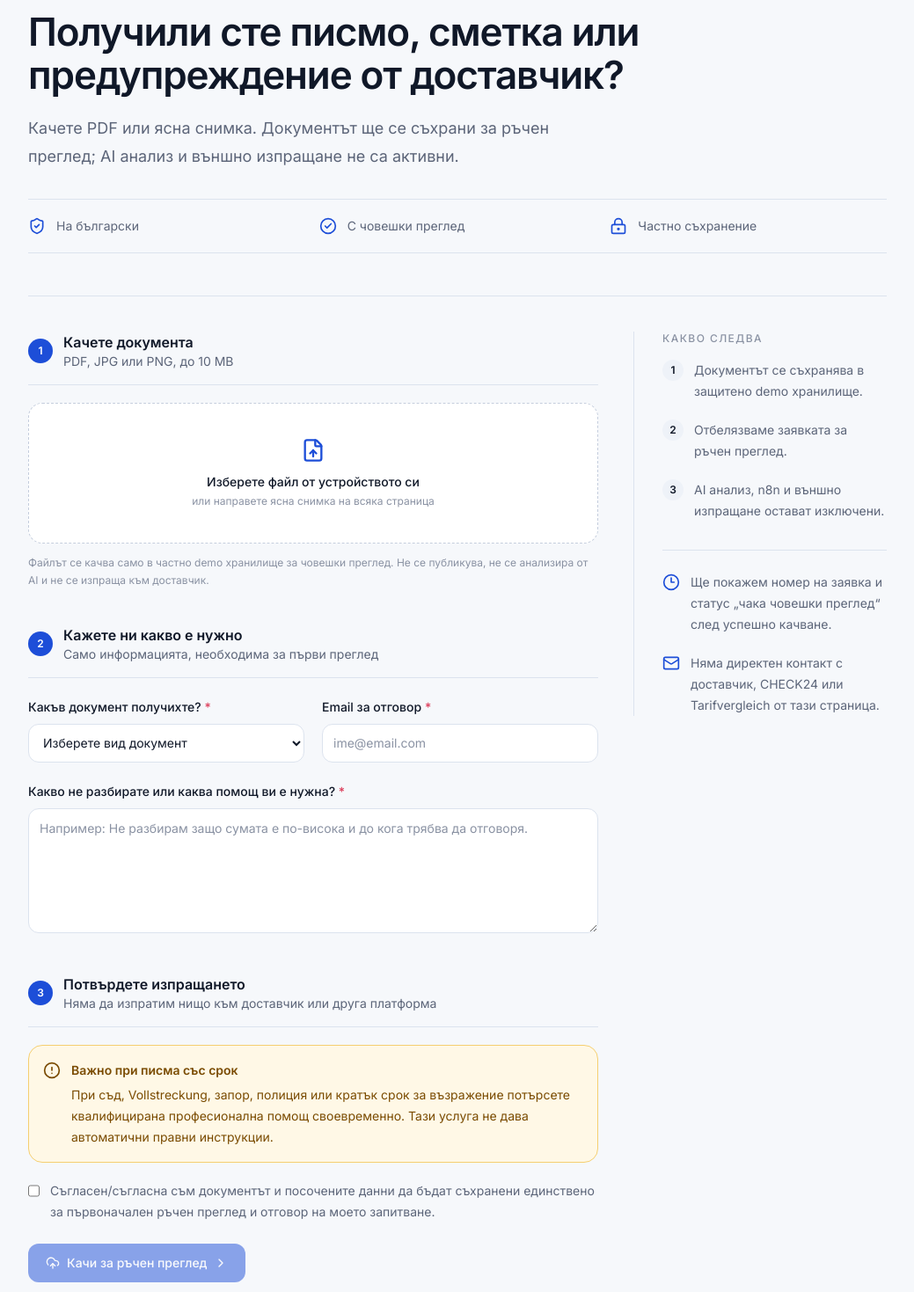
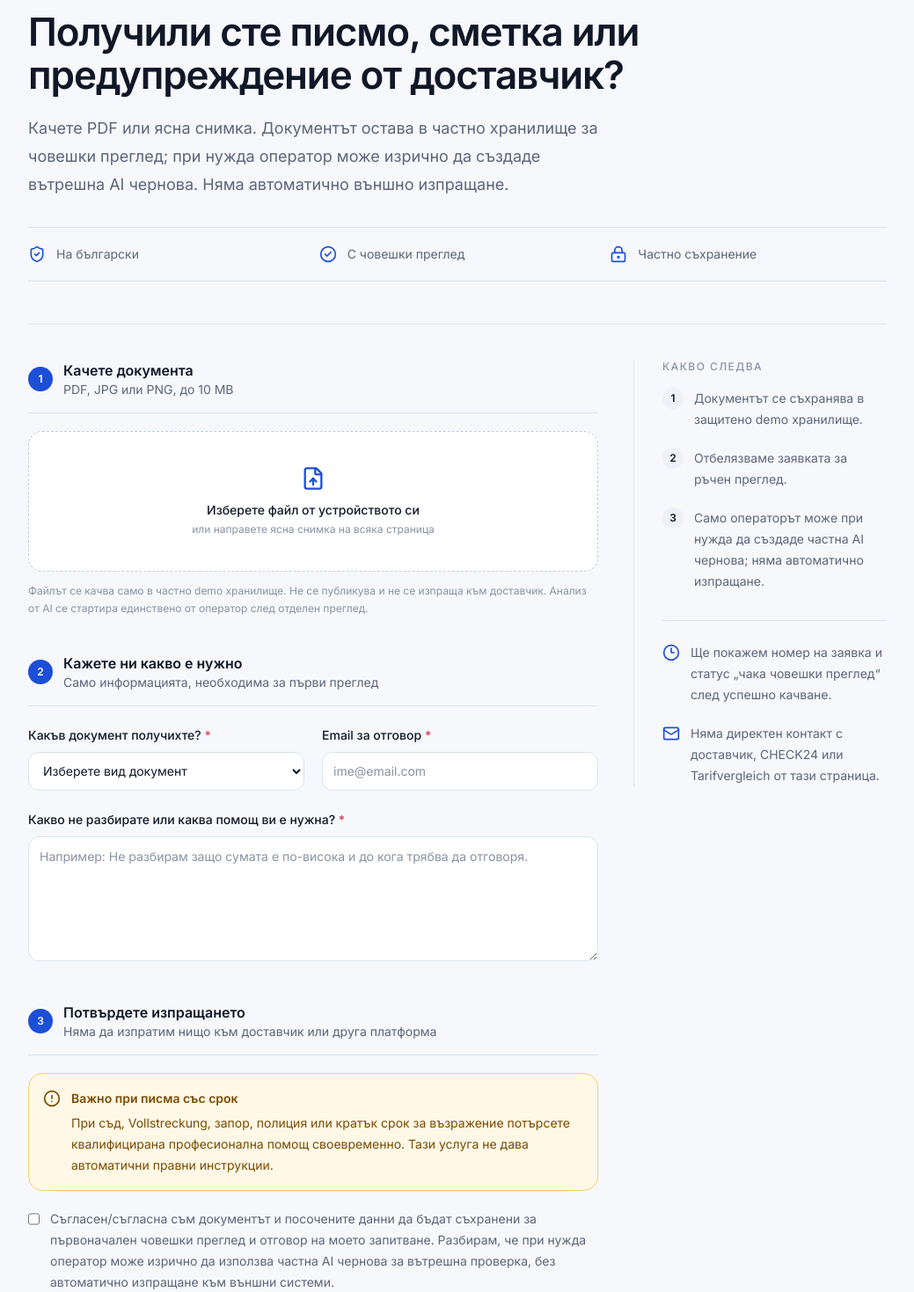
Before and after one commit to TARIFBERATER24/DE-BG-PLATFORM, a Next.js app: page /demo/pomosh-s-dokumenti in a window 1280 px wide. Shown: the part 201-1670 px from the top of the page at 88% size, without its empty margins (120-1159 px from the left). Built offline with nearby package versions, Linux system fonts and the light colour scheme.

Commit message:
Finish private document pilot controls

```diff
--- a/components/DocumentHelpCaseDesk.tsx
+++ b/components/DocumentHelpCaseDesk.tsx
@@ -98,9 +98,18 @@ export default function DocumentHelpCaseDesk({ cases, aiConfigured }: { cases: D
                   <div className={`rounded border p-3 ${item.analysis ? "border-brand/30 bg-brand-tint" : "border-line"}`}><p className="font-medium text-ink">1. Qwen 3.6 27B</p><p className="mt-1 text-ink-muted">OCR / extraction</p></div>
                   <div className={`rounded border p-3 ${item.pipeline ? "border-brand/30 bg-brand-tint" : "border-line"}`}><p className="font-medium text-ink">2. GPT OSS 120B</p><p className="mt-1 text-ink-muted">Проверка / класификация</p></div>
                   <div className={`rounded border p-3 ${item.pipeline ? "border-brand/30 bg-brand-tint" : "border-line"}`}><p className="font-medium text-ink">3. GPT OSS 20B</p><p className="mt-1 text-ink-muted">Tool decision</p></div>
-                  <div className="rounded border border-dashed border-line p-3"><p className="font-medium text-ink">4. n8n → CRM</p><p className="mt-1 text-ink-muted">{item.pipeline?.handoff.note ?? "Изключено до човек + настройка"}</p></div>
+                  <div className="rounded border border-dashed border-line p-3"><p className="font-medium text-ink">4. Човешко одобрение</p><p className="mt-1 text-ink-muted">Преди всяка външна стъпка</p></div>
                 </div>
                 {item.pipeline && <div className="mt-3 grid gap-2 text-xs text-ink-muted sm:grid-cols-3"><p><span className="font-medium text-ink">Класификация:</span> {item.pipeline.review.classification}</p><p><span className="font-medium text-ink">Увереност:</span> {item.pipeline.review.confidence}</p><p><span className="font-medium text-ink">Решение:</span> {item.pipeline.decision.decision}</p></div>}
+                <div className="mt-3 grid gap-2 text-xs sm:grid-cols-2 lg:grid-cols-5" aria-label="Изключени външни направления">
+                  {[
+                    ["n8n webhook", item.pipeline?.handoff.note ?? "Изключено до настройка"],
+                    ["HubSpot", "CRM запис не е изпращан"],
+                    ["Pipedrive", "CRM запис не е изпращан"],
+                    ["Salesforce", "CRM запис не е изпращан"],
+                    ["Airtable", "CRM запис не е изпращан"],
+                  ].map(([name, note]) => <div key={name} className="rounded border border-dashed border-line bg-surface p-2.5 text-ink-muted"><p className="font-medium text-ink">{name}</p><p className="mt-1 leading-4">{note}</p></div>)}
+                </div>
               </section>
 
               <div className="mt-5 flex flex-wrap items-center justify-between gap-3 border-t border-line pt-5">
--- a/components/DocumentHelpDemo.tsx
+++ b/components/DocumentHelpDemo.tsx
@@ -29,7 +29,7 @@ import {
 const reviewSteps = [
   "Документът се съхранява в защитено demo хранилище.",
   "Отбелязваме заявката за ръчен преглед.",
-  "AI анализ, n8n и външно изпращане остават изключени.",
+  "Само операторът може при нужда да създаде частна AI чернова; няма автоматично изпращане.",
 ];
 
 type SubmittedCase = { caseId: string; fileName: string };
@@ -131,7 +131,7 @@ export default function DocumentHelpDemo() {
         <div className="max-w-3xl">
           <p className="text-xs font-medium tracking-[0.12em] text-brand">ПОМОЩ С ДОКУМЕНТИ</p>
           <h1 className="mt-3 text-3xl font-semibold tracking-tight text-ink sm:text-4xl">Получили сте писмо, сметка или предупреждение от доставчик?</h1>
-          <p className="mt-5 max-w-2xl text-lg leading-8 text-ink-muted">Качете PDF или ясна снимка. Документът ще се съхрани за ръчен преглед; AI анализ и външно изпращане не са активни.</p>
+          <p className="mt-5 max-w-2xl text-lg leading-8 text-ink-muted">Качете PDF или ясна снимка. Документът остава в частно хранилище за човешки преглед; при нужда оператор може изрично да създаде вътрешна AI чернова. Няма автоматично външно изпращане.</p>
         </div>
 
         <div className="mt-8 grid gap-4 border-y border-line py-5 text-sm text-ink-muted sm:grid-cols-3">
@@ -162,7 +162,7 @@ export default function DocumentHelpDemo() {
                 <input ref={fileInputRef} type="file" accept="application/pdf,image/jpeg,image/png" onChange={handleFileChange} className="sr-only" aria-describedby="file-guidance" />
               </label>
             )}
-            <p id="file-guidance" className="mt-3 text-xs leading-5 text-ink-subtle">Файлът се качва само в частно demo хранилище за човешки преглед. Не се публикува, не се анализира от AI и не се изпраща към доставчик.</p>
+            <p id="file-guidance" className="mt-3 text-xs leading-5 text-ink-subtle">Файлът се качва само в частно demo хранилище. Не се публикува и не се изпраща към доставчик. Анализ от AI се стартира единствено от оператор след отделен преглед.</p>
             {uploadError && <p className="mt-3 text-sm text-danger" role="alert">{uploadError}</p>}
             {uploadProgress !== null && <p className="mt-3 text-sm text-ink-muted" aria-live="polite">Качване: {uploadProgress}%</p>}
           </div>
@@ -201,7 +201,7 @@ export default function DocumentHelpDemo() {
 
           <label className="mt-5 flex cursor-pointer items-start gap-3 text-sm leading-6 text-ink-muted">
             <input type="checkbox" checked={consent} onChange={(event) => setConsent(event.target.checked)} required className="mt-1 h-4 w-4 rounded border-line text-brand accent-brand" />
-            <span>Съгласен/съгласна съм документът и посочените данни да бъдат съхранени единствено за първоначален ръчен преглед и отговор на моето запитване.</span>
+            <span>Съгласен/съгласна съм документът и посочените данни да бъдат съхранени за първоначален човешки преглед и отговор на моето запитване. Разбирам, че при нужда оператор може изрично да използва частна AI чернова за вътрешна проверка, без автоматично изпращане към външни системи.</span>
           </label>
 
           <button type="submit" disabled={!consent || !selectedFile || isUploading} className="mt-6 inline-flex items-center gap-2 rounded-md bg-brand px-5 py-3 text-sm font-medium text-on-brand transition-colors hover:bg-brand-hover disabled:cursor-not-allowed disabled:opacity-50">
@@ -224,7 +224,7 @@ export default function DocumentHelpDemo() {
             <CheckCircle2 className="h-8 w-8 text-positive" aria-hidden="true" />
             <h2 id="demo-success-title" className="mt-4 text-xl font-semibold text-ink">Документът е получен</h2>
             <p className="mt-2 text-sm leading-6 text-ink-muted">Номер на заявка: <span className="font-semibold text-ink">{submittedCase.caseId.slice(0, 8).toUpperCase()}</span>. Статус: <span className="font-semibold text-ink">{documentHelpStatusLabels["waiting-review"]}</span>.</p>
-            <p className="mt-3 text-sm leading-6 text-ink-muted">{submittedCase.fileName} е в частно demo хранилище. Не е изпратен към външна платформа и не е обработен от AI.</p>
+            <p className="mt-3 text-sm leading-6 text-ink-muted">{submittedCase.fileName} е в частно demo хранилище. Не е изпратен към външна платформа. Евентуална AI чернова се стартира само от оператор след отделен преглед.</p>
             <button type="button" onClick={() => setSubmittedCase(null)} className="mt-6 rounded-md bg-brand px-4 py-2.5 text-sm font-medium text-on-brand transition-colors hover:bg-brand-hover">Готово</button>
           </div>
         </div>
```
Also changed, not shown: 1 other file (tests, documents, lock files or other folders).
